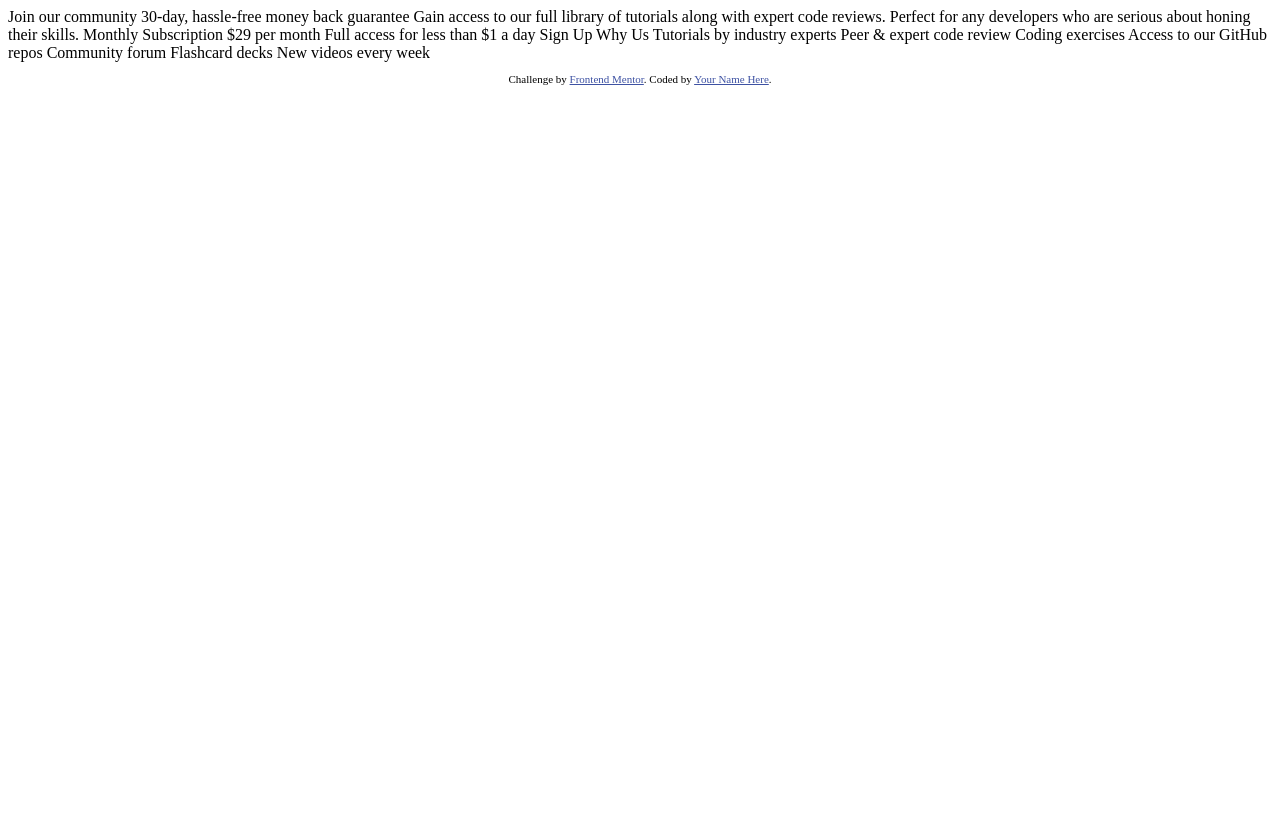
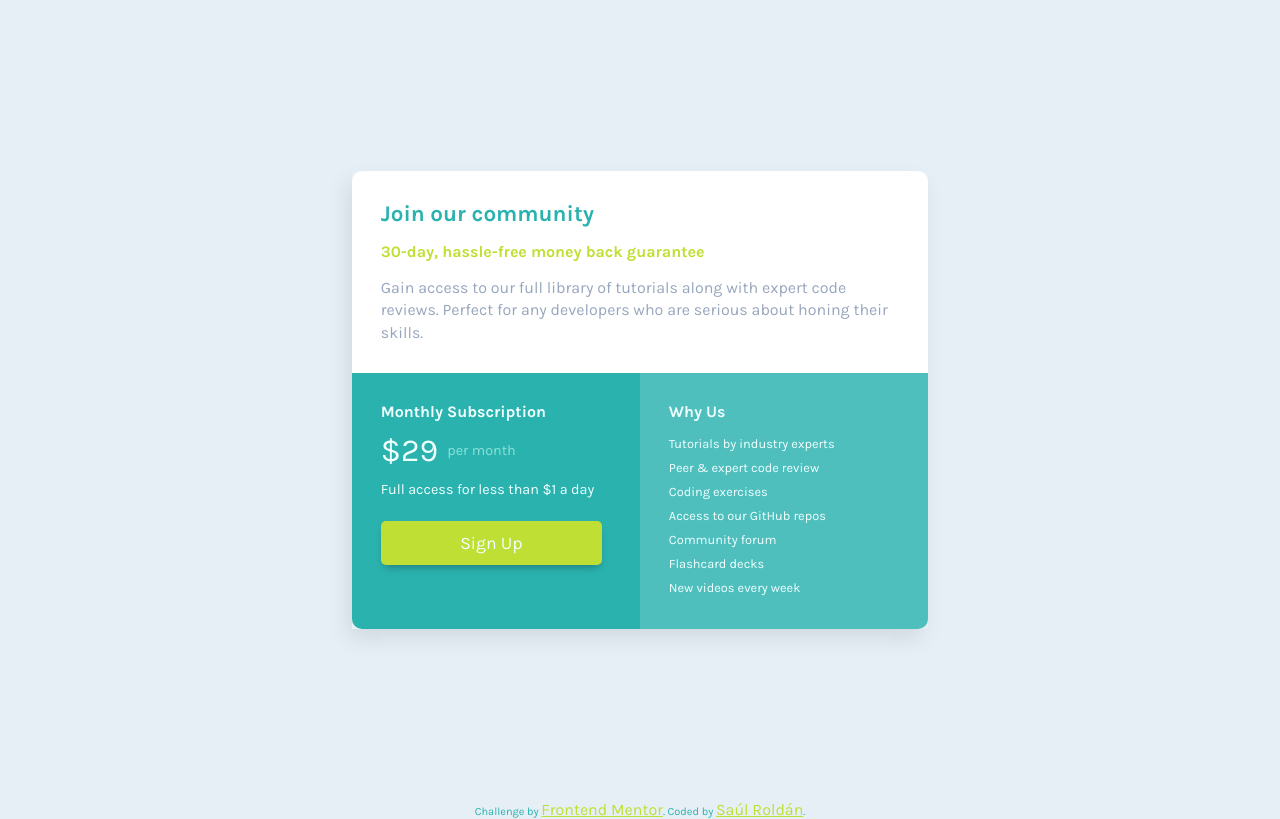
Before and after one commit to saulry90/Frontendmentor__Single-price-grid, a plain HTML site: page index.html in a window 1280 px wide. Drawn offline with Linux system fonts and the light colour scheme.

Commit message:
maquetación completa

```diff
--- /dev/null
+++ b/css/styles.scss
@@ -0,0 +1,180 @@
+@import url('https://fonts.googleapis.com/css2?family=Karla:wght@400;700&display=swap');
+
+$textbody: 'Karla', sans-serif;
+
+$gray: hsl(204, 43%, 93%);
+$white: azure;
+$cian: hsl(179, 62%, 43%);
+$cianlight:  hsl(179, 47%, 53%);
+$yellow: hsl(71, 73%, 54%);
+$textgray: hsl(218, 22%, 67%);
+
+* {
+    margin: 0;
+    padding: 0;
+    color: $white;
+    font-size: 16px;
+}
+
+body {
+    background-color: $gray;
+    font-family: $textbody;
+  }
+
+.container-fluid {
+    width: 100vw;
+    min-height: 100vh;
+    display: flex;
+    align-items: center;
+    justify-content: center;
+    padding: 2% 0 2% 0;
+}
+
+.container {
+    width: 90%;
+    min-height: 85vh;
+    margin: auto;
+    box-shadow: -5px 10px 21px -1px rgba(0, 0, 0, 0.096);
+}
+
+h2 {
+    font-size: 1rem;
+}
+
+ul {
+    list-style: none;
+}
+
+//1
+.join {
+    background-color: white;
+    padding: 8%;
+    //display: flex;
+    //flex-direction: column;
+    border-radius:10px 10px 0 0;
+}
+.join h1 {
+    color: $cian;
+    font-size: 1.4rem;
+}
+.join h2 {
+    color: $yellow;
+    margin: 5% 0 5% 0;
+}
+.join p {
+    color: $textgray;
+    line-height: 1.4rem;
+}
+
+//2
+.price {
+    background-color: $cian;
+    padding: 8%;
+    //sborder-radius:0 0 0 10px;
+}
+
+.precio {
+    display: flex;
+    align-items: center;
+    margin: 2% 0 2% 0;
+    &_month{
+        //color: $cianlight;
+        color: rgba(203, 255, 244, 0.616);
+        margin-left: 4%;
+        display: inline-block;
+        padding-top: -10px;
+        font-size: 0.9rem;
+    }
+    &_dolar {
+        font-size: 2rem;
+    }
+}
+
+.button {
+    width: 80%;
+    box-shadow: 0px 5px 10px -4px rgba(0,0,0,0.37);
+	background-color:$yellow;
+    border-radius:5px;
+	display:inline-block;
+    font-size:1.1rem;
+    text-align: center;
+	padding:12px 30px;
+    text-decoration:none;
+    margin-top: 10%;
+}
+
+//3
+.whyus {
+    background-color: $cianlight;
+    padding: 8%;
+    border-radius:0 0 10px 10px;
+}
+
+.whyus ul {
+    margin-top: 5%;
+}
+.whyus ul li {
+    line-height: 1.5rem;
+    font-size: 0.8rem;
+}
+
+@media screen and (min-width: 600px) {
+    .container {
+        width: 70vw;
+    }
+}
+
+@media screen and (min-width: 992px) {
+    .container-fluid {
+        max-height: 100vh;
+        padding: 0;
+    }
+
+    .container {
+        display: grid;
+        grid-template-rows: 0.5fr 0.5fr;
+        grid-template-columns: 0.5fr 0.5fr;
+        grid-template-areas:
+        "join join"
+        "price whyus";
+        width: 45vw;
+        min-height: 45vh;
+    }
+
+    .join {
+        grid-area: join;
+        //height: 200px;
+        padding: 5%;
+    }
+    .join h2 {
+        margin: 3% 0 3% 0;
+    }
+
+    .price {
+        grid-area: price;
+        padding: 10%;
+        border-radius:0 0 0 10px;
+    }
+
+    .price p {
+        font-size: 0.9rem;
+    }
+
+    .button {
+        width: 70%;
+    }
+
+    .precio {
+        margin: 5% 0 5% 0;
+    }
+
+    .whyus {
+        grid-area: whyus;
+        padding: 10%;
+        border-radius:0 0 10px 0;
+    }
+}
+
+.attribution { font-size: 11px; text-align: center; color: $cian; }
+.attribution a { color: $yellow; }
+.attribution a:hover { color: $cian; }
--- a/index.html
+++ b/index.html
@@ -6,44 +6,46 @@
 
   <link rel="icon" type="image/png" sizes="32x32" href="./images/favicon-32x32.png">
 
+  <!-- Custom Style Sheet -->
+  <link rel="stylesheet" href="css/styles.css" />
+
+
   <title>Frontend Mentor | Single Price Grid Component</title>
 
-  <!-- Feel free to remove these styles or customise in your own stylesheet 👍 -->
-  <style>
-    .attribution { font-size: 11px; text-align: center; }
-    .attribution a { color: hsl(228, 45%, 44%); }
-  </style>
 </head>
 <body>
-  Join our community
-
-  30-day, hassle-free money back guarantee
-
-  Gain access to our full library of tutorials along with expert code reviews.
-  Perfect for any developers who are serious about honing their skills.
-
-  Monthly Subscription
-
-  &dollar;29 per month
-
-  Full access for less than &dollar;1 a day
-
-  Sign Up
-
-  Why Us
-
-  Tutorials by industry experts
-  Peer &amp; expert code review
-  Coding exercises
-  Access to our GitHub repos
-  Community forum
-  Flashcard decks
-  New videos every week
-
+  <div class="container-fluid">
+    <div class="container">
+      <div class="join">
+        <h1>Join our community</h1>
+        <h2>30-day, hassle-free money back guarantee</h2>
+        <p>Gain access to our full library of tutorials along with expert code reviews.
+          Perfect for any developers who are serious about honing their skills.</p>
+      </div>
+      <div class="price">
+        <h2>Monthly Subscription</h2>
+        <p class="precio"><span class="precio_dolar">&dollar;29</span><span class="precio_month">per month</span></p>
+        <p>Full access for less than &dollar;1 a day</p>
+        <a class="button" href="#">Sign Up</a>
+      </div>
+      <div class="whyus">
+        <h2>Why Us</h2>
+        <ul>
+          <li>Tutorials by industry experts</li>
+          <li>Peer &amp; expert code review</li>
+          <li>Coding exercises</li>
+          <li>Access to our GitHub repos</li>
+          <li>Community forum</li>
+          <li>Flashcard decks</li>
+          <li>New videos every week</li>
+        </ul>
+      </div>
+    </div>
+  </div>
   <footer>
     <p class="attribution">
       Challenge by <a href="https://www.frontendmentor.io?ref=challenge" target="_blank">Frontend Mentor</a>.
-      Coded by <a href="#">Your Name Here</a>.
+      Coded by <a href="https://www.frontendmentor.io/profile/saulry90" target="_blank">Saúl Roldán</a>.
     </p>
   </footer>
 </body>
```
Also changed, not shown: css/styles.css (added), 1 other file.
